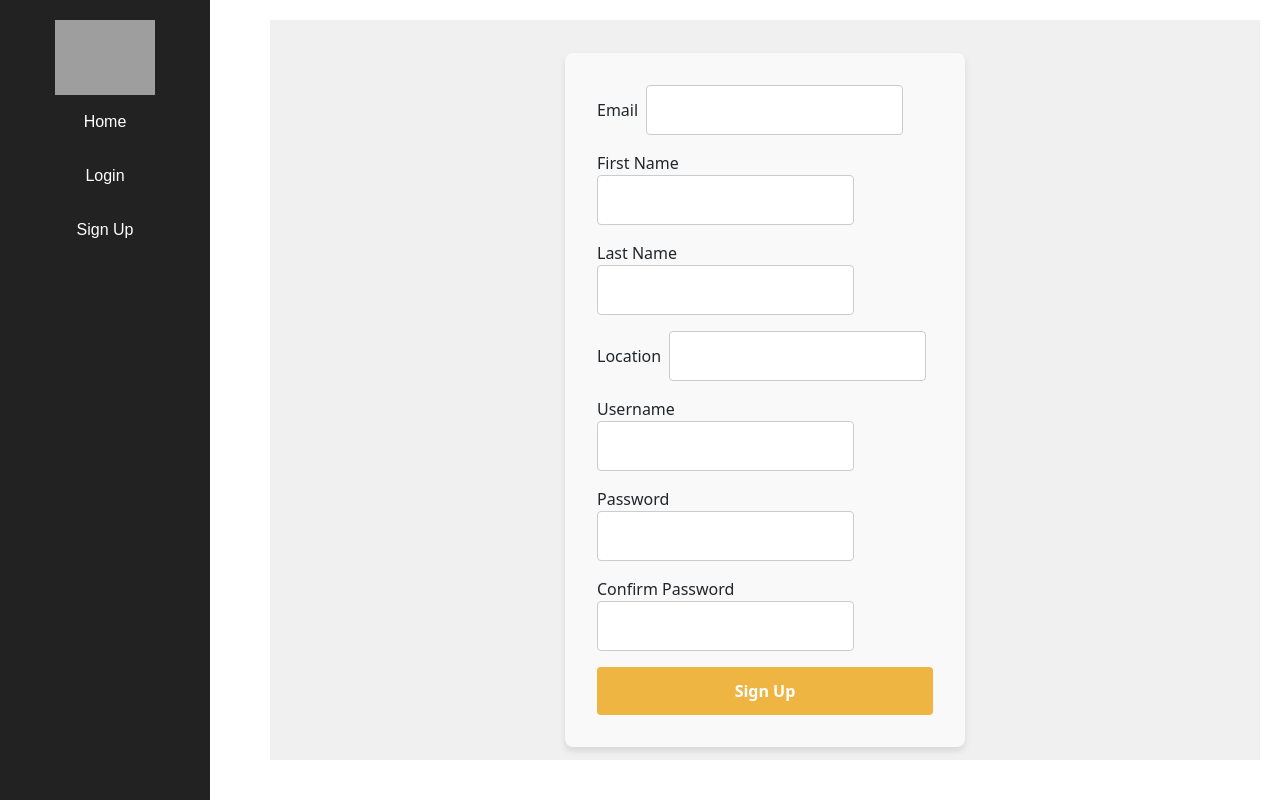
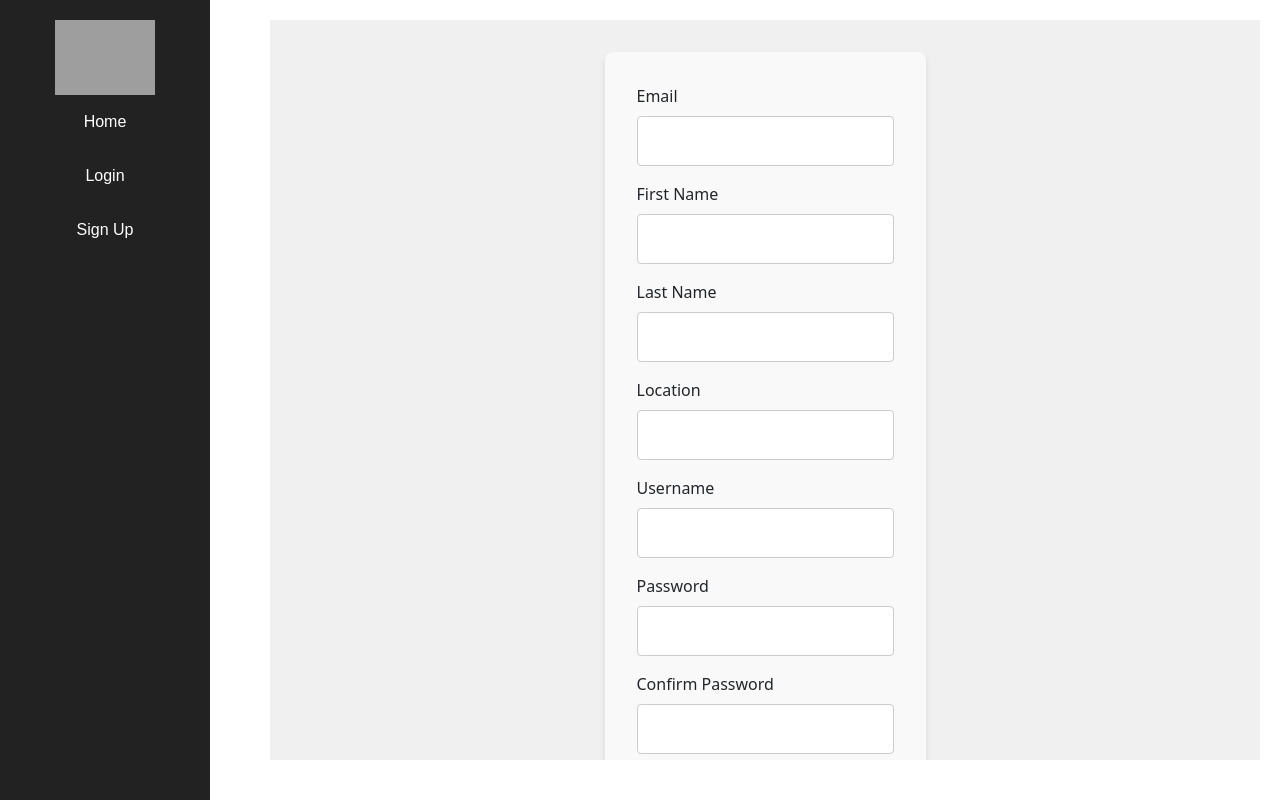
Before and after one commit to GrantReese/quiz_pulse_client, an Angular app: page /signup in a window 1280 px wide. Built offline with nearby package versions, Linux system fonts and the light colour scheme; grey boxes are pictures that could not be loaded.

Commit message:
changed colors to match, styled sign up

```diff
--- a/src/app/core/components/main-layout/main-layout.component.scss
+++ b/src/app/core/components/main-layout/main-layout.component.scss
@@ -41,12 +41,12 @@
 }
 
 .sidebar nav a:hover {
-  background-color: #ffcc00; /* Yellow background on hover */
+  background-color: #2a08e9ad; /* Yellow background on hover */
   color: #000; /* Optional: Change text color on hover if needed */
 }
 
 /* Active link styling */
 .sidebar nav a.active {
-  background-color: #ffcc00; /* Yellow background for active link */
+  background-color: #2a08e9ad; /* Yellow background for active link */
   color: #fff; /* White text for contrast */
 }
--- a/src/app/features/auth/login/login.component.scss
+++ b/src/app/features/auth/login/login.component.scss
@@ -43,7 +43,7 @@ button[type='submit'] {
   padding: 0.75rem;
   border: none;
   border-radius: 4px;
-  background-color: #eeb543; /* Yellow background for the submit button */
+  background-color: #2908e9; /* Yellow background for the submit button */
   color: white;
   font-size: 1rem;
   font-weight: bold;
@@ -52,5 +52,5 @@ button[type='submit'] {
 }
 
 button[type='submit']:hover {
-  background-color: #d4a03f; /* A darker shade of yellow on hover */
+  background-color: #2a08e9ad; /* A darker shade of yellow on hover */
 }
--- a/src/app/features/auth/signup/signup.component.scss
+++ b/src/app/features/auth/signup/signup.component.scss
@@ -1,13 +1,125 @@
+// .container {
+//   display: flex;
+//   justify-content: center;
+//   align-items: center;
+//   min-height: calc(100vh - 40px); /* Full viewport height to ensure vertical centering */
+//   background-color: #f0f0f0; /* Light background for the overall page */
+// }
+
+// form {
+//   max-width: 1500px;
+//   margin: 2rem auto;
+//   padding: 2rem;
+//   background-color: #f9f9f9;
+//   border-radius: 8px;
+//   box-shadow: 0 4px 6px rgba(0, 0, 0, 0.1);
+//   display: flex;
+//   flex-direction: column;
+//   gap: 1rem;
+// }
+
+// label{
+//   margin-right: .5rem;
+// }
+
+// input[type='text'],
+// input[type='password'] {
+//   padding: 0.75rem;
+//   border: 1px solid #ccc;
+//   border-radius: 4px;
+//   font-size: 1rem;
+//   color: #222; /* Dark gray for the input text */
+//   background-color: white;
+//   transition: border-color 0.3s;
+// }
+
+// input[type='text']:focus,
+// input[type='password']:focus {
+//   border-color: #007bff; /* Light blue border for focus */
+//   outline: none;
+// }
+
+// button[type='submit'] {
+//   padding: 0.75rem;
+//   border: none;
+//   border-radius: 4px;
+//   background-color: #eeb543; /* Yellow background for the submit button */
+//   color: white;
+//   font-size: 1rem;
+//   font-weight: bold;
+//   cursor: pointer;
+//   transition: background-color 0.3s;
+// }
+
+// button[type='submit']:hover {
+//   background-color: #d4a03f; /* A darker shade of yellow on hover */
+// }
+// .container {
+//   display: flex;
+//   justify-content: center;
+//   align-items: center;
+//   min-height: calc(100vh - 40px); /* Full viewport height to ensure vertical centering */
+//   background-color: #f0f0f0; /* Light background for the overall page */
+// }
+
+// form {
+//   max-width: 1500px;
+//   margin: 2rem auto;
+//   padding: 2rem;
+//   background-color: #f9f9f9;
+//   border-radius: 8px;
+//   box-shadow: 0 4px 6px rgba(0, 0, 0, 0.1);
+//   display: flex;
+//   flex-direction: column;
+//   gap: 1rem;
+// }
+
+// label{
+//   margin-right: .5rem;
+// }
+
+// input[type='text'],
+// input[type='password'] {
+//   padding: 0.75rem;
+//   border: 1px solid #ccc;
+//   border-radius: 4px;
+//   font-size: 1rem;
+//   color: #222; /* Dark gray for the input text */
+//   background-color: white;
+//   transition: border-color 0.3s;
+// }
+
+// input[type='text']:focus,
+// input[type='password']:focus {
+//   border-color: #007bff; /* Light blue border for focus */
+//   outline: none;
+// }
+
+// button[type='submit'] {
+//   padding: 0.75rem;
+//   border: none;
+//   border-radius: 4px;
+//   background-color: #eeb543; /* Yellow background for the submit button */
+//   color: white;
+//   font-size: 1rem;
+//   font-weight: bold;
+//   cursor: pointer;
+//   transition: background-color 0.3s;
+// }
+
+// button[type='submit']:hover {
+//   background-color: #d4a03f; /* A darker shade of yellow on hover */
+// }
 .container {
   display: flex;
   justify-content: center;
   align-items: center;
-  min-height: calc(100vh - 40px); /* Full viewport height to ensure vertical centering */
-  background-color: #f0f0f0; /* Light background for the overall page */
+  min-height: calc(100vh - 40px);
+  background-color: #f0f0f0;
 }
 
 form {
-  max-width: 400px;
+  max-width: 400px; /* Adjust as needed */
   margin: 2rem auto;
   padding: 2rem;
   background-color: #f9f9f9;
@@ -18,8 +130,9 @@ form {
   gap: 1rem;
 }
 
-label{
-  margin-right: .5rem;
+label {
+  display: block; /* Ensure labels are displayed as blocks */
+  margin-bottom: 0.5rem;
 }
 
 input[type='text'],
@@ -28,14 +141,15 @@ input[type='password'] {
   border: 1px solid #ccc;
   border-radius: 4px;
   font-size: 1rem;
-  color: #222; /* Dark gray for the input text */
+  color: #222;
   background-color: white;
   transition: border-color 0.3s;
+  width: 100%; /* Make inputs expand to full width */
 }
 
 input[type='text']:focus,
 input[type='password']:focus {
-  border-color: #007bff; /* Light blue border for focus */
+  border-color: #007bff;
   outline: none;
 }
 
@@ -43,14 +157,15 @@ button[type='submit'] {
   padding: 0.75rem;
   border: none;
   border-radius: 4px;
-  background-color: #eeb543; /* Yellow background for the submit button */
+  background-color: #2908e9;
   color: white;
   font-size: 1rem;
   font-weight: bold;
   cursor: pointer;
   transition: background-color 0.3s;
+  width: 100%; /* Make button expand to full width */
+
+  &:hover {
+    background-color: #2a08e9ad;
+  }
 }
-
-button[type='submit']:hover {
-  background-color: #d4a03f; /* A darker shade of yellow on hover */
-}
```
